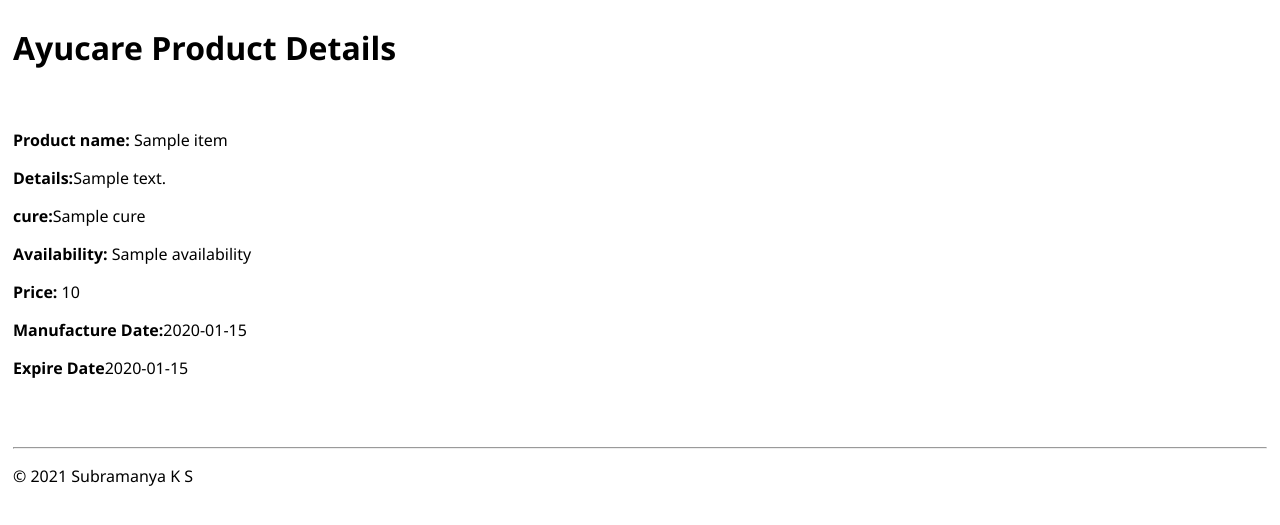
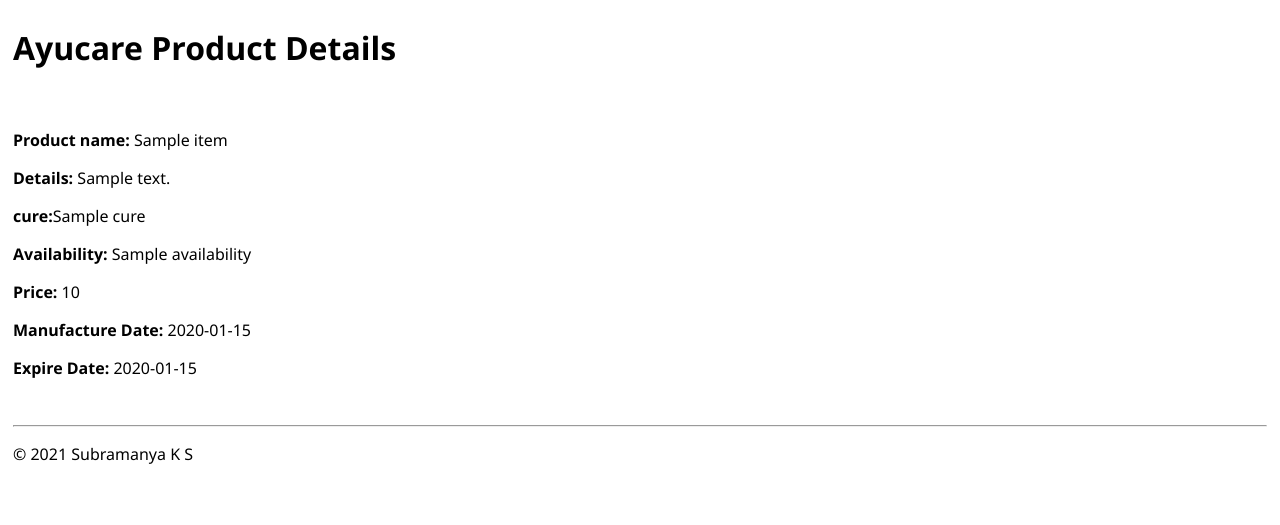
Before and after one commit to SubramanyaKS/AyuCareManagement, a Django app: page /ayucarelist/ in a window 1280 px wide. Shown: the part 27-552 px from the top of the page. Run offline with Django 3.2, Linux system fonts and the light colour scheme; tables that the repository leaves empty hold one stand-in row (values such as "Sample post"); a database or web service that is not in the repository returns one stand-in record (values such as "Sample title"); data that the repository does not hold is empty.

Commit message:
updated list

```diff
--- a/AyucareApp/templates/Ayucare_details.html
+++ b/AyucareApp/templates/Ayucare_details.html
@@ -6,14 +6,14 @@ Product Details of Ayucare
 <h1> Ayucare Product Details </h1>
 <br>
 {% for p in data %}
-    <p><b>Product name:</b> {{ p.productname }}</p>
-    <p><b>Details:</b>{{ p.details }}</p>
+    <p><b>Product name: </b> {{ p.productname }}</p>
+    <p><b>Details: </b>{{ p.details }}</p>
     <p><b>cure:</b>{{ p.cure }}</p>
     <p><b>Availability: </b>{{ p.availability }}</p>
     <p><b>Price: </b>{{ p.price }}</p>
-    <p><b> Manufacture Date:</b>{{p.manufacturedate}}</p>
-    <p><b>Expire Date</b>{{p.expiredate}}</p>
-    <br><br>
+    <p><b> Manufacture Date: </b>{{p.manufacturedate}}</p>
+    <p><b>Expire Date: </b>{{p.expiredate}}</p>
+    <br>
 {% endfor %}
 
 {% endblock %}
```
